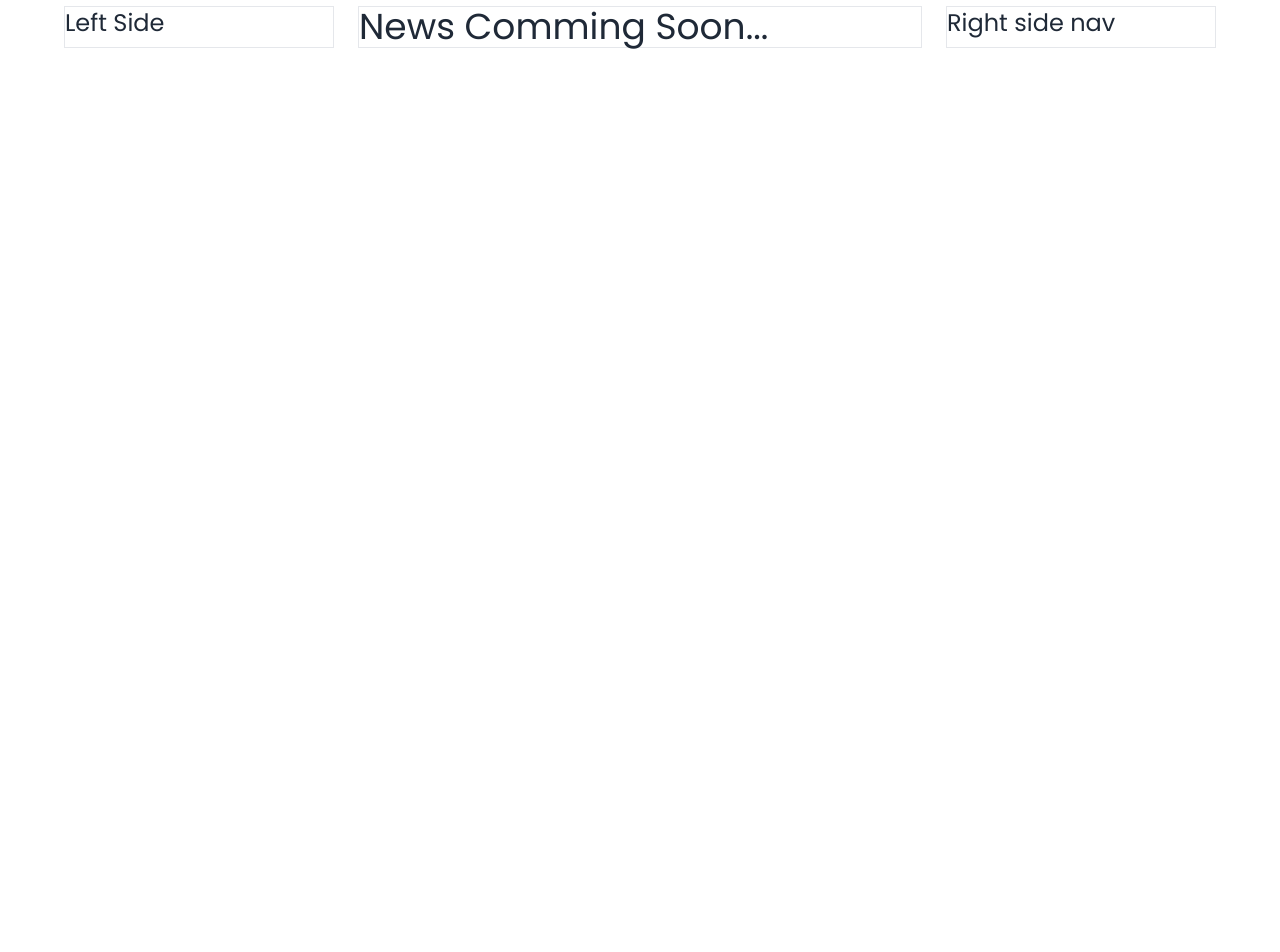
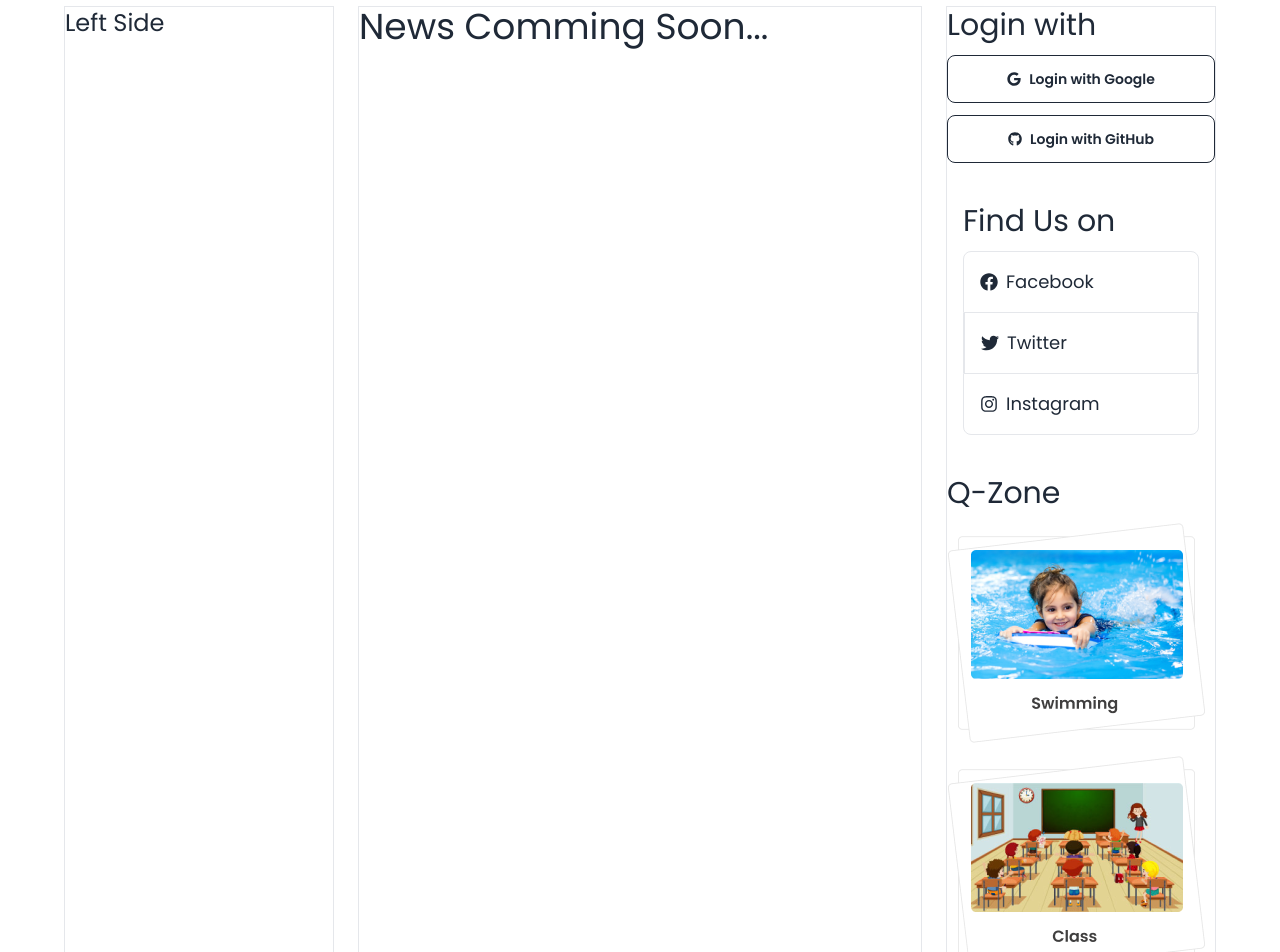
Before and after one commit to subas-roy/react-dragon-news-auth, a React (Vite) app: page / in a window 1280 px wide. Shown: the part 220-1172 px from the top of the page. Before the commit the page ends 800 px from the top, so only its background shows below. Built offline with nearby package versions, Linux system fonts and the light colour scheme.

Commit message:
Right navigation and info with icons

```diff
--- a/package.json
+++ b/package.json
@@ -17,6 +17,7 @@
     "react": "^18.3.1",
     "react-dom": "^18.3.1",
     "react-fast-marquee": "^1.6.5",
+    "react-icons": "^5.3.0",
     "react-router-dom": "^6.26.2",
     "sort-by": "^1.2.0"
   },
--- a/src/pages/Shared/RightSideNav/RightSideNav.jsx
+++ b/src/pages/Shared/RightSideNav/RightSideNav.jsx
@@ -1,8 +1,31 @@
+import { FaGoogle, FaGithub, FaFacebook, FaTwitter, FaInstagram } from "react-icons/fa";
+import qZone1 from '../../../assets/qZone1.png'
+import qZone2 from '../../../assets/qZone2.png'
+import qZone3 from '../../../assets/qZone3.png'
 
 const RightSideNav = () => {
   return (
     <div>
-      <h2 className="text-2xl">Right side nav</h2>
+      {/* login with */}
+      <div className="space-y-3 mb-6">
+        <h2 className="text-3xl">Login with</h2>
+        <button className="btn btn-outline w-full"><FaGoogle/>Login with Google</button>
+        <button className="btn btn-outline w-full"><FaGithub/>Login with GitHub</button>
+      </div>
+      {/* find us on */}
+      <div className="mb-6 p-4">
+        <h2 className="text-3xl mb-3">Find Us on</h2>
+        <a className="flex items-center text-lg text-center border p-4 rounded-t-lg" href=""><FaFacebook className="mr-2"/><span>Facebook</span></a>
+        <a className="flex items-center text-lg text-center p-4 border-x-2" href=""><FaTwitter className="mr-2"/><span>Twitter</span></a>
+        <a className="flex items-center text-lg text-center border p-4 rounded-b-lg" href=""><FaInstagram className="mr-2"/><span>Instagram</span></a>
+      </div>
+      {/* Q-Zone */}
+      <div className="space-y-3 mb-6">
+        <h2 className="text-3xl">Q-Zone</h2>
+        <img src={qZone1} alt="" />
+        <img src={qZone2} alt="" />
+        <img src={qZone3} alt="" />
+      </div>
     </div>
   );
 };
```
Also changed, not shown: 1 other file (tests, documents, lock files or other folders).
